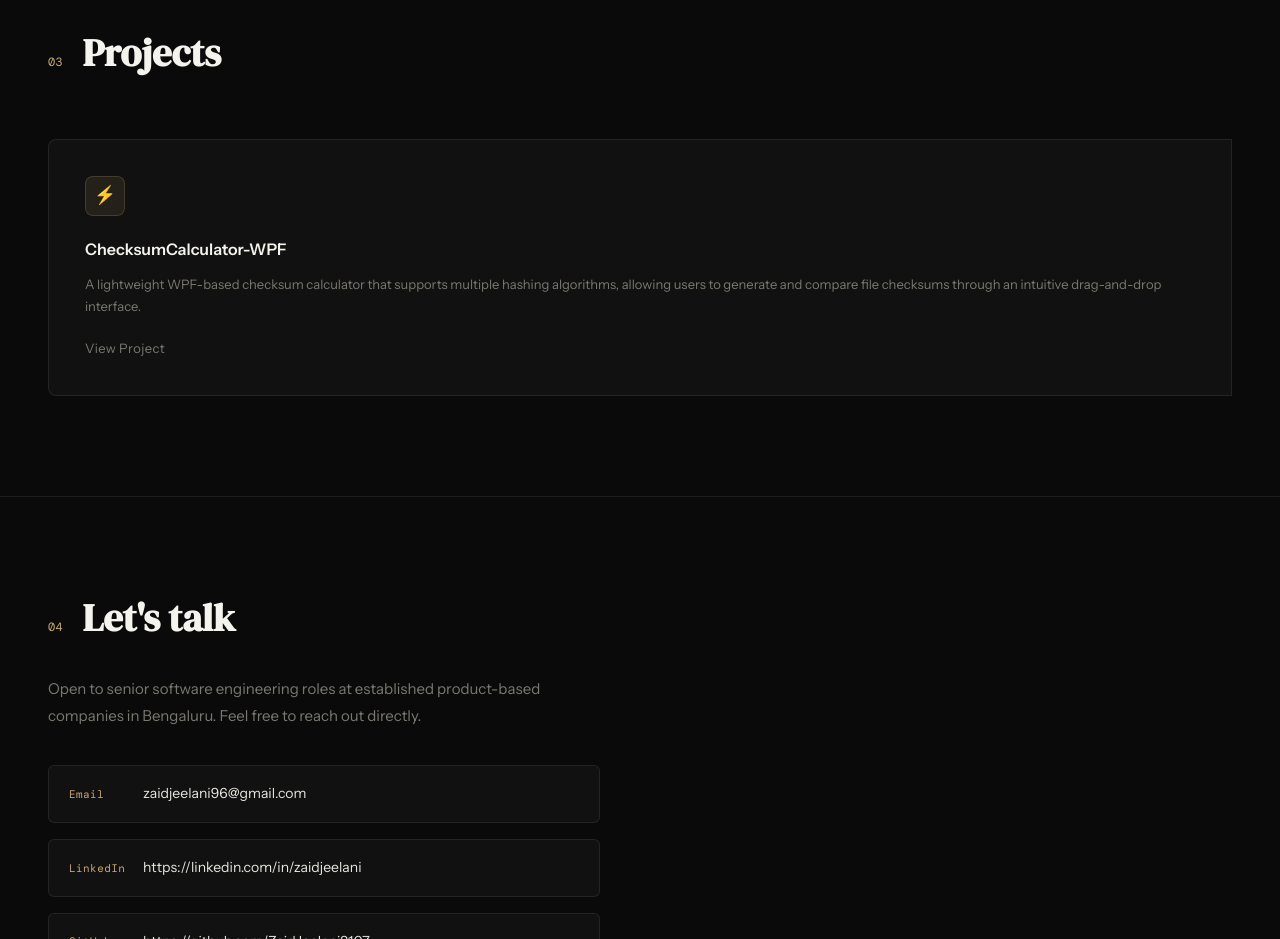
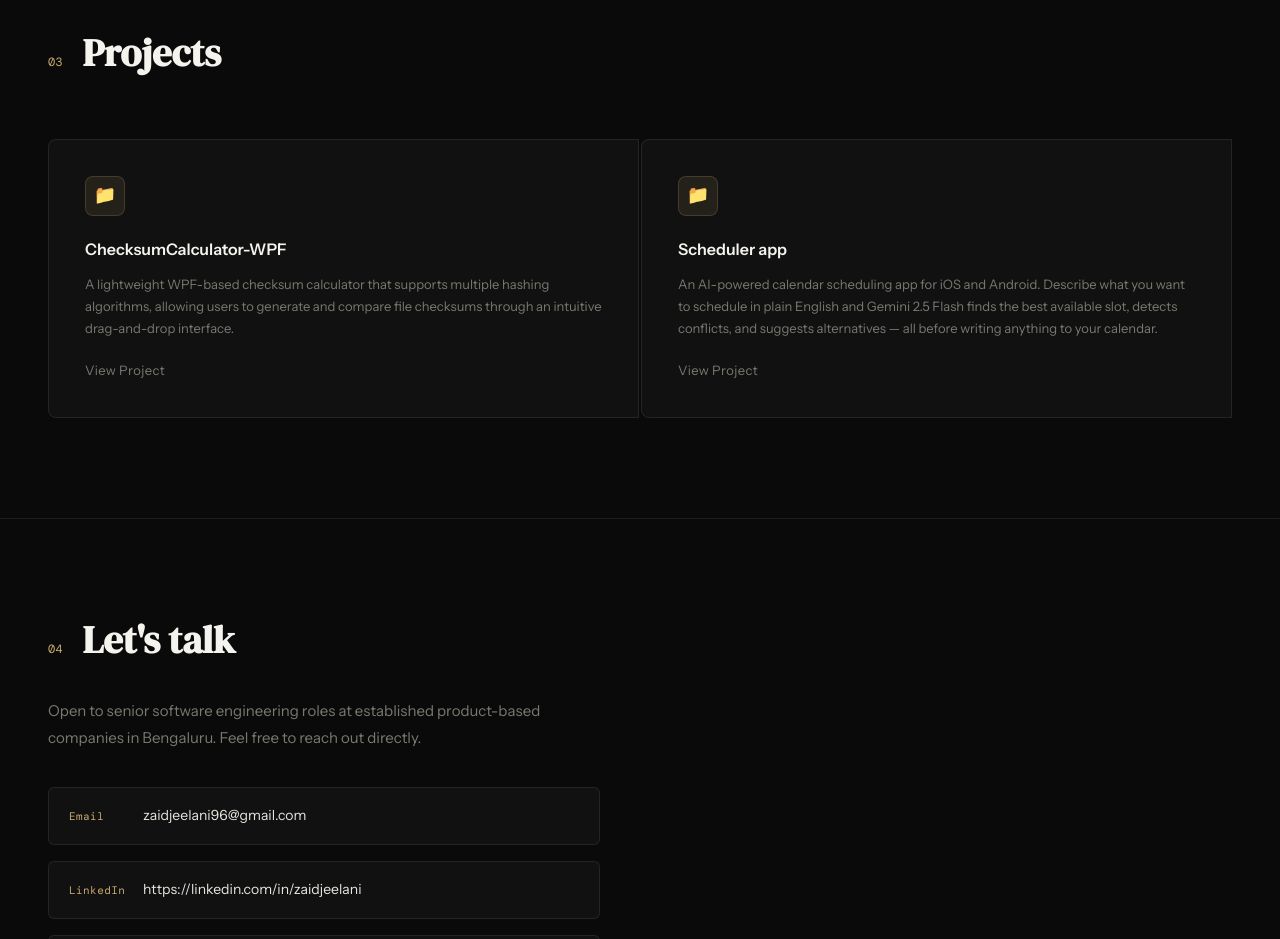
Before and after one commit to ZaidJeelani2107/ZaidJeelani2107.github.io, a plain HTML site: page index.html in a window 1280 px wide. Shown: the part 2580-3519 px from the top of the page. Drawn offline with nearby package versions, Linux system fonts and the light colour scheme.

Commit message:
Added scheduler-app project

```diff
--- a/index.html
+++ b/index.html
@@ -194,10 +194,18 @@
   </div>
   <div class="projects-grid">
     <div class="project-card fade-up" style="border-radius: 8px 0 0 8px;">
-      <div class="project-icon">⚡</div>
+      <div class="project-icon">📁</div>
       <div class="project-title">ChecksumCalculator-WPF</div>
       <div class="project-desc">A lightweight WPF-based checksum calculator that supports multiple hashing algorithms, allowing users to generate and compare file checksums through an intuitive drag-and-drop interface.</div>
       <div class="nav-links"> <a href="https://github.com/ZaidJeelani2107/ChecksumCalculator-WPF" target="_blank">View Project</a></div>
+    </div>
+    <div>
+      <div class="project-card fade-up" style="border-radius: 8px 0 0 8px;">
+        <div class="project-icon">📁</div>
+        <div class="project-title">Scheduler app</div>
+        <div class="project-desc">An AI-powered calendar scheduling app for iOS and Android. Describe what you want to schedule in plain English and Gemini 2.5 Flash finds the best available slot, detects conflicts, and suggests alternatives — all before writing anything to your calendar.</div>
+        <div class="nav-links"> <a href="https://github.com/ZaidJeelani2107/scheduler-app" target="_blank">View Project</a></div>
+      </div>
     </div>
   </div>
 </section>
```
